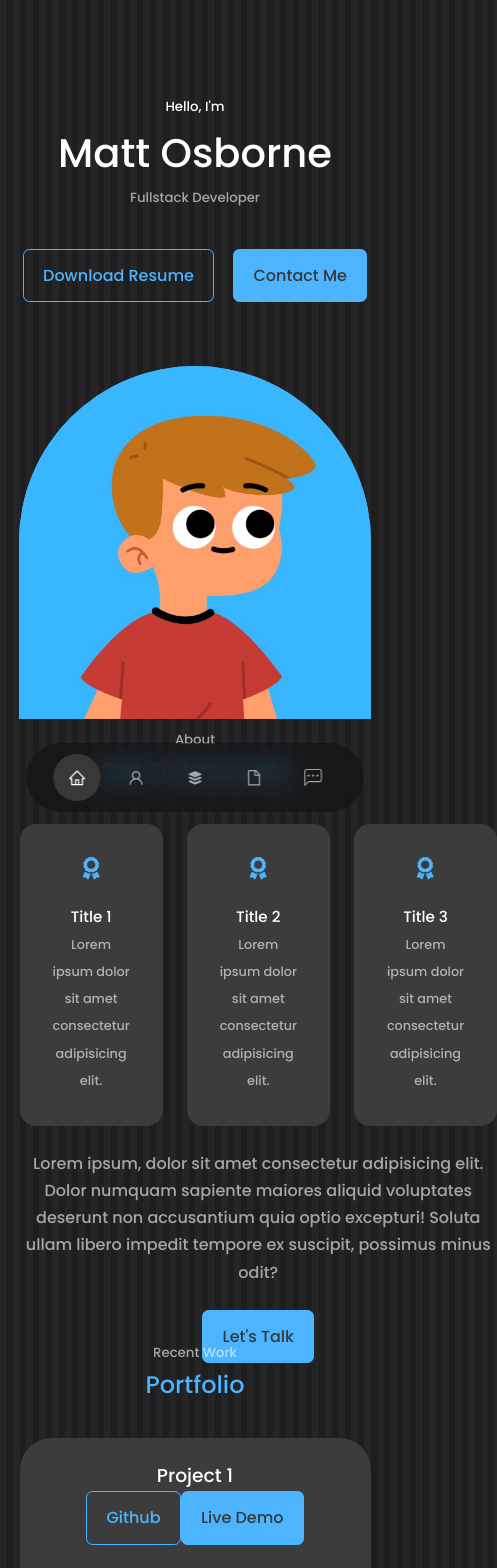
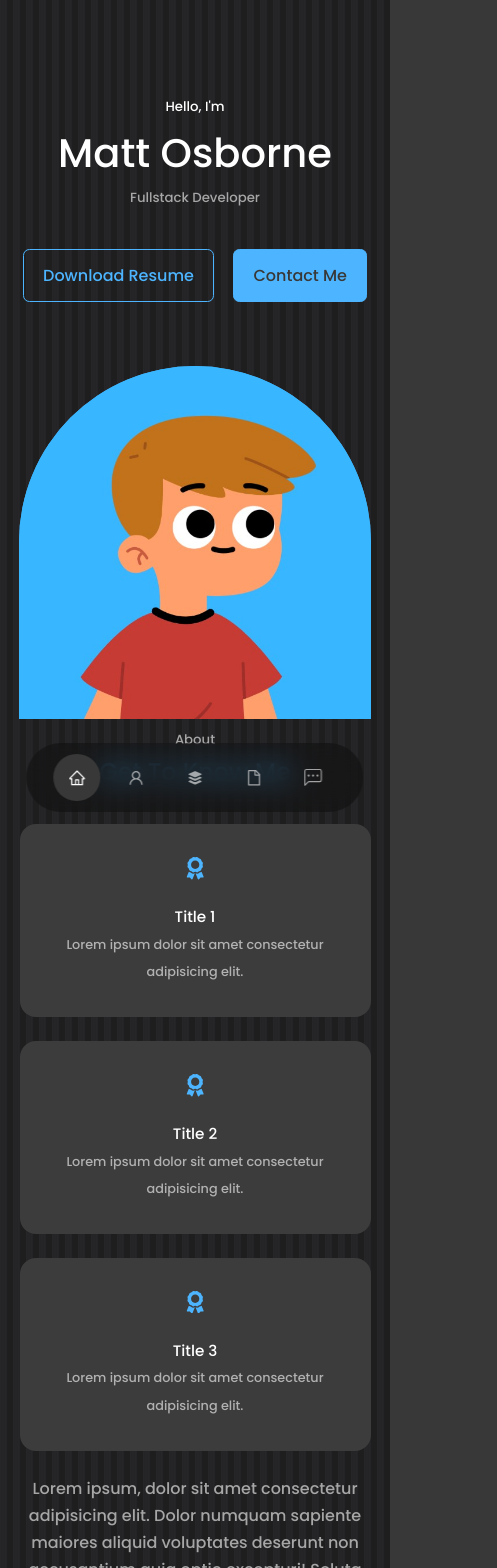
Before and after one commit to MattOz/React-Portfolio, a React (Create React App) app: page / in a window 390 px wide. Shown: the top 1568 px of the page, 497 px wide, since content can reach past the window. Built offline with nearby package versions, Linux system fonts and the light colour scheme.

Commit message:
fixed css stuff

```diff
--- a/package.json
+++ b/package.json
@@ -2,6 +2,7 @@
   "name": "react-portfolio",
   "version": "0.1.0",
   "private": true,
+  "homepage": "https://mattoz.github.io/React-Portfolio/",
   "dependencies": {
     "@testing-library/jest-dom": "^5.16.5",
     "@testing-library/react": "^13.4.0",
--- a/src/components/about/about.css
+++ b/src/components/about/about.css
@@ -1,7 +1,8 @@
 .about_container {
-    height: 50vh;
     display: grid;
-    gap: 15%;
+    grid-auto-rows: 1fr;
+    gap: 2.5rem;
+    justify-content: center;
 }
 
 .about_me {
@@ -79,6 +80,9 @@
         grid-template-columns: 1fr;
         gap: 0;
     }
+    .about_cards {
+        grid-template-columns: repeat(1, 1fr);
+    }
     .about_me {
         width: 50%;
         margin: 2rem auto 4rem;
@@ -98,10 +102,17 @@
         grid-template-columns: 1fr 1fr;
         gap: 1rem;
     }
+    .about_cards {
+        grid-template-columns: repeat(1, 1fr);
+    }
     .about_content {
+        /* grid-template-columns: 1fr 1fr; */
+        /* width: 70%; */
         text-align: center;
     }
     .about_content p {
+        /* width: 70%; */
+        /* margin: 0 auto 3rem; */
         margin: 1.5rem 0;
     }
 }
--- a/src/components/contact/Contact.jsx
+++ b/src/components/contact/Contact.jsx
@@ -3,20 +3,8 @@ import './contact.css'
 import { AiOutlineMail } from 'react-icons/ai'
 import { AiOutlineLinkedin } from 'react-icons/ai'
 import { AiOutlinePhone } from 'react-icons/ai'
-// import { useRef } from 'react'
-// import emailjs from '@emailjs-com'
 
 const Contact = () => {
-  // const form = useRef();
-  // const sendEmail = (e) => {
-  //   e.preventDefault();
-
-  //   emailjs.sendForm('service_plc16g7', 'template_m8emsxk', form.current, '0fTH_K6hHYolqfvaG')
-  //     .then((result) => {
-  //         console.log(result.text);
-  //     }, (error) => {
-  //         console.log(error.text);
-  //     });
   return (
     <section id='contact'>
       <h5>Get In Touch</h5>
@@ -28,28 +16,28 @@ const Contact = () => {
             <AiOutlineMail className='contact_option-icon' />
             <h4>Email</h4>
             <h5>MattJOzzy@gmail.com</h5>
-            <a href='mailto:mattjozzy@gmail.com' target='_blank'>Send a message</a>
+            <a href='mailto:mattjozzy@gmail.com'>Send a message</a>
           </article>
           <article className='contact_option'>
             <AiOutlineLinkedin className='contact_option-icon' />
             <h4>LinkedIn</h4>
             <h5>mattjosborne96</h5>
-            <a href='https://www.linkedin.com/in/mattjosborne96/' target='_blank'>Profile</a>
+            <a href='https://www.linkedin.com/in/mattjosborne96/'>Profile</a>
           </article>
           <article className='contact_option'>
             <AiOutlinePhone className='contact_option-icon' />
             <h4>Phone</h4>
             <h5>312-468-4711</h5>
-            <a href='https://api.whatsapp.com/send?phone=13124684711' target='_blank'>Call me</a>
+            <a href='https://api.whatsapp.com/send?phone=13124684711'>Call me</a>
           </article>
         </div>
 
-        {/* <form ref={form} onSubmit={sendEmail}>
+        <form action=''>
           <input type='text' name='name' placeholder='Your Name' required />
           <input type='email' name='email' placeholder='Your Email' required />
           <textarea name='message' rows='7' placeholder='Your Message' required />
           <button type='submit' className='btn btn-primary'>Send Message</button>
-        </form> */}
+        </form>
 
       </div>
     </section>
```
Also changed, not shown: src/components/about/About.jsx (+19 -0 lines).
